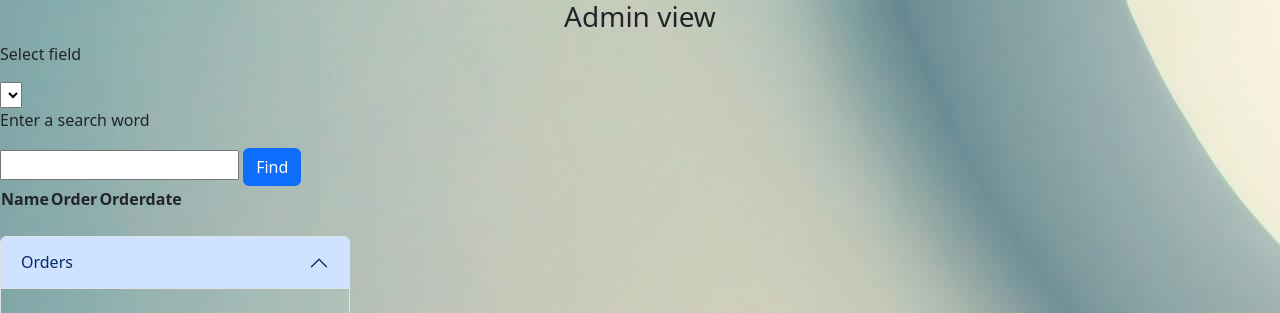
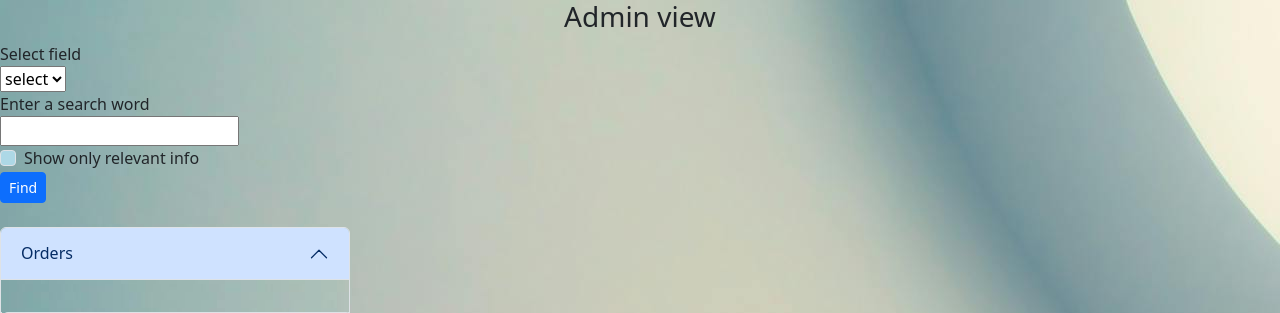
Before and after one commit to hannutt/DBoard, a Django app: page /order-delete-admin/1/ in a window 1280 px wide. Shown: the top 313 px of the page. Run offline with Django 4.2, Linux system fonts and the light colour scheme; lists and menus that the app fills with data are empty.

Commit message:
relevant info option added to search function

```diff
--- a/DBoardApp/AdminViews.py
+++ b/DBoardApp/AdminViews.py
@@ -129,15 +129,25 @@ def adminDeleteOrder(request,orderid):
     return render(request,"adminView.html")
 
 def searchData(request):
+    #checkboksin value attribuutin haku
+    selection = request.POST.getlist('relevantCB')
     results=[]
     field=request.POST['field']
     orders = dbname['orders']
-
     search=request.POST['search']
     searchQuery={field:search}
-    res = orders.find(searchQuery)
+    #jos checkboksi on valittu _id ja order id kentät eivät näy tuloksessa
+    if selection==['relevant']:
+
+        showFields={"_id":0,"orderId":0}
+
+        res = orders.find(searchQuery,showFields)
+    else:
+        res=orders.find(searchQuery)
+
     for r in res:
         results.append(r)
 
-    content={"results":results}
+        content={"results":results}
+
     return render(request,"adminView.html",content)
--- a/DBoardApp/static/js/adminScripts.js
+++ b/DBoardApp/static/js/adminScripts.js
@@ -13,7 +13,7 @@
         if (d.includes("yes"))
         {
             var btn=document.getElementById("setdelivered"+i)
-            btn.setAttribute('disabled','true')
+            btn.disabled=true
 
         }
 
--- a/DBoardApp/static/styles.css
+++ b/DBoardApp/static/styles.css
@@ -5,8 +5,9 @@
 }
 
 .form-check {
+    /*
     background-color: lightgray;
-    width: 25%;
+    width: 25%;*/
 }
 .form-popup {
     display: none;
@@ -334,3 +335,12 @@
     display: flex;
 
 }
+.searchContainer label {
+    float: left;
+
+}
+.searchContainer select {
+    float: right;
+    display: block;
+
+}
--- a/DBoardApp/templates/adminView.html
+++ b/DBoardApp/templates/adminView.html
@@ -24,39 +24,66 @@
         <h3>Admin view</h3>
     </center>
     <div>
-        <p>Select field</p>
+
+
+
+
+
+
+        <form action="/search-fromdb/" method="post">
+            <!--form-group row on bootstrapin luokka -->
+            <div class="form-group row">
+                <label for="fields">Select field</label>
+                <!--col-sm-10 määrittää sen sisälle käärityn elementin koon-->
+                <div class="col-sm-10">
                     <select name="fields" id="fields" onchange="getMongoField(this)">
+                        <option value="" selected>select</option>
                         {% for f in fields %}
 
                         <option value="{{f}}">{{f}}</option>
                         {%endfor%}
 
                     </select>
-        <br>
+                </div>
+            </div>
 
-        <p>Enter a search word</p>
+            {% csrf_token %}
+            <div class="form-group row">
 
-        <form action="/search-fromdb/" method="post">
-            {% csrf_token %}
                 <input hidden type="text" name="field" id="field">
+
+                <label for="search">Enter a search word</label>
+                <div class="col-sm-10">
                     <input type="text" name="search" id="search">
-            <button  class="btn btn-primary">Find</button>
-        </form>
+                </div>
+                <div class="col-sm-10">
+                <div class="form-check">
+                    <input class="form-check-input" type="checkbox" name="relevantCB" id="relevantCB" value="relevant" name="relecantCB">
+                    <label class="form-check-label">Show only relevant info</label>
+                </div>
+                </div>
+                <div class="col-sm-10">
+                    <button class="btn btn-primary btn-sm">Find</button>
+                </div>
+            </div>
+
             <table>
-            <tr>
+                <tr id="data" hidden>
                     <th>Name</th>
                     <th>Order</th>
                     <th>Orderdate</th>
                 </tr>
                 <tr>
                     {% for r in results %}
-                <td>{{r.name}}</td>
-                <td>{{r.orderedOrod}}</td>
-                <td>{{r.orderDate}}</td>
+                    <td>{{r}}</td>
+
                 </tr>
                 {%endfor%}
             </table>
+
+        </form>
     </div>
+
 
     <br>
     <!--usedid sql-taulun numerot-->
@@ -83,6 +110,27 @@
                     {% for o in Orders %}
                     <p hidden id="oid{{forloop.counter}}">{{o.orderId}}</p>
                     <!--btn container luokan avulla saadaan buttonit samalle-->
+                    <div class="btn-container">
+                        <form action="/mark-delivered/" method="post">
+                            {% csrf_token %}
+                            <input hidden type="text" name="orderid" value="{{o.orderId}}">
+
+                            <button id="setdelivered{{forloop.counter}}" type="submit"><i
+                                    class="fa-solid fa-truck"></i></button>
+                        </form>
+                        <form
+                            action="/order-edit/{{o.orderId}}/{{o.name}}/{{o.city}}/{{o.zip}}/{{o.orderedOrod}}/{{o.address}}/{{o.orderDate}}/"
+                            method="post">
+                            {% csrf_token %}
+                            <button id="btn{{forloop.counter}}">Edit
+                                order {{o.orderId}}</button>
+                        </form>
+                        <form action="/order-delete-admin/{{o.orderId}}/" method="post">
+                            {% csrf_token %}
+                            <button id="btnDel{{forloop.counter}}">X</button>
+                        </form>
+
+                    </div>
                     {{o.name}}
                     {{o.address}}
                     {{o.city}}
@@ -91,30 +139,15 @@
                     <p>Order:
                         {{o.orderedOrod}}
                     </p>
-                    <form
-                        action="/order-edit/{{o.orderId}}/{{o.name}}/{{o.city}}/{{o.zip}}/{{o.orderedOrod}}/{{o.address}}/{{o.orderDate}}/"
-                        method="post">
-                        {% csrf_token %}
-                        <button id="btn{{forloop.counter}}">Edit
-                            order {{o.orderId}}</button>
-                    </form>
 
-                    <form action="/order-delete-admin/{{o.orderId}}/" method="post">
-                        {% csrf_token %}
-                        <button id="btnDel{{forloop.counter}}">X</button>
-                    </form>
+
 
                     <p><b>Order date: {{o.orderDate}}</b></p>
                     <p id="delivered{{forloop.counter}}" class="delivered">Delivered: {{o.delivered}}</p>
                     <!--editorder.html saa parametreina tilauksen tiedot-->
-                    <form action="/mark-delivered/" method="post">
-                        {% csrf_token %}
-                        <input hidden type="text" name="orderid" value="{{o.orderId}}">
 
-                        <button id="setdelivered{{forloop.counter}}" type="submit"><i
-                                class="fa-solid fa-truck"></i></button>
 
-                        {%endfor%}
+
 
 
                     <br>
@@ -122,6 +155,7 @@
                     {% if forloop.last %}
                     <p id="last">{{forloop.counter}}</p>
                     {%endif%}
+                    {%endfor%}
 
                     </form>
 
@@ -134,7 +168,7 @@
             </div>
 
             <script>
-                delivered(document.getElementById("last").innerHTML)
+                delivered(document.getElementById("last").innerText)
             </script>
             <div class="accordion-item">
                 <!--accordion divin pituus 250 pikseliin-->
--- a/DBoardApp/urls.py
+++ b/DBoardApp/urls.py
@@ -6,7 +6,7 @@ from DBoardApp import BanViews
 from DBoardApp import AdminViews
 from DBoardApp import registerViews
 from DBoardApp import orderForm
-from .views import saveCsv,webshop,productSelection,saveOrderToDb,discount,webshopAdmin,editProduct,updateProd,\
+from .views import saveCsv,webshop,discount,webshopAdmin,editProduct,updateProd,\
 backToWebShop
 
 
@@ -38,8 +38,7 @@ urlpatterns = [
     path('post-filter/',messageViews.filterPost),
     path('webshop/',webshop),
     path('discount-code/',discount),
-    #path('select-product-send/<int:productId>/',productSelection),
-    path('save-order/',saveOrderToDb),
+
     path('adminView/',AdminViews.showAdminView),
     path('add-product/',AdminViews.AddProducts),
     #path('mark-delivered/',delivered),
```
Also changed, not shown: DBoardApp/views.py (+2 -86 lines), DBoardApp/static/images/Dboardfind.png, README.md, db.sqlite3. Lines whose indentation alone changed are shown as unchanged.
